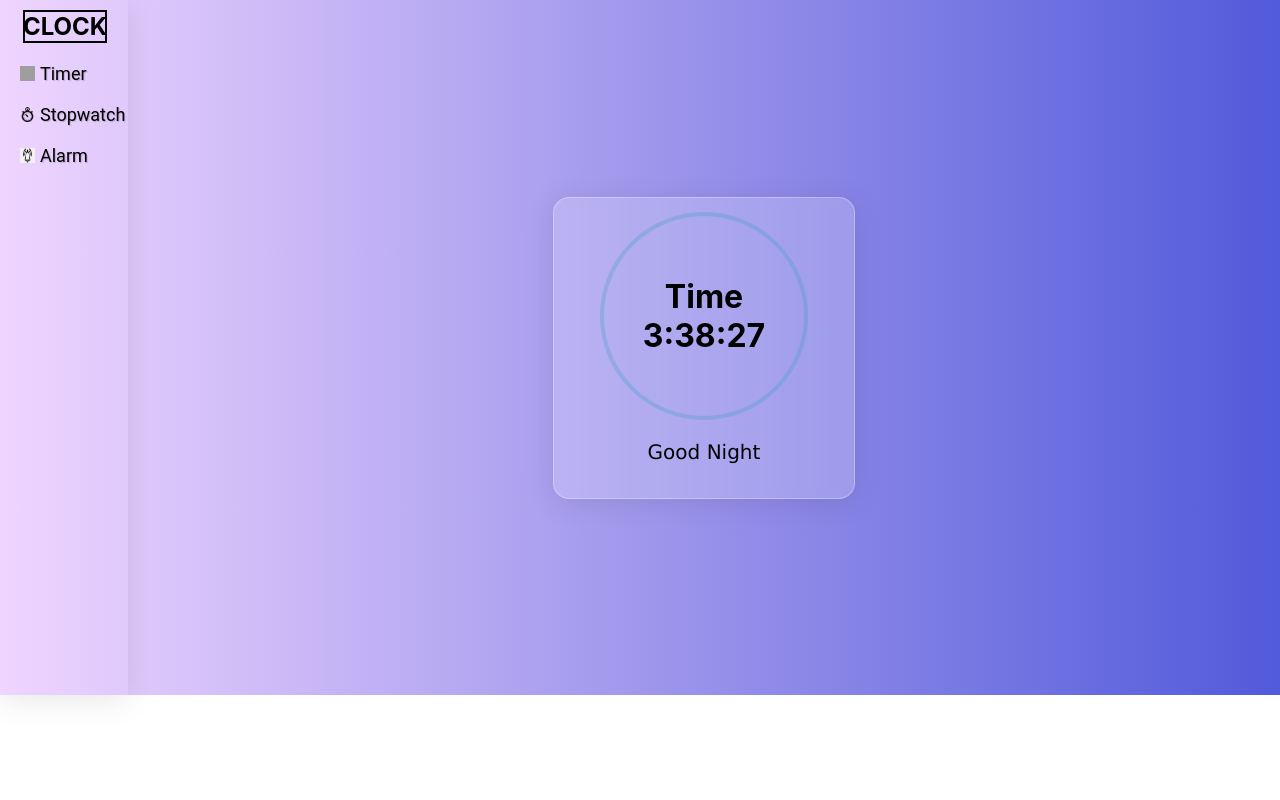
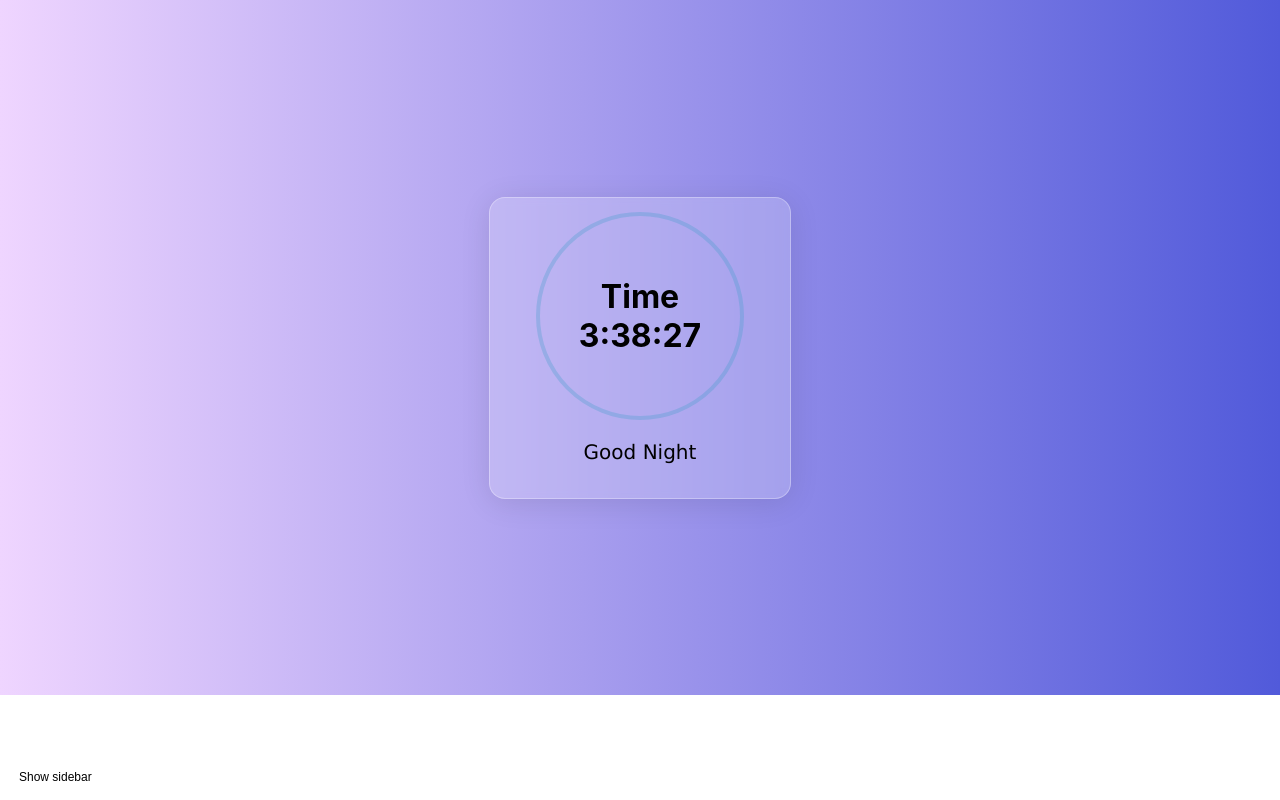
Before and after one commit to somtyagi20/Digital-Clock, a React (Create React App) app: page / in a window 1280 px wide. Built offline with nearby package versions, Linux system fonts and the light colour scheme; grey boxes are pictures that could not be loaded.

Commit message:
"Hide sidebar button added"

```diff
--- a/src/App.css
+++ b/src/App.css
@@ -6,7 +6,7 @@ body {
 }
 .sidebar {
   float: left;
-  display: inline-flex;
+  display: none;
   flex-direction: column;
   gap: 20px;
   background: transparent;
@@ -106,3 +106,19 @@ p {
   font-family: Verdana, Geneva, Tahoma, sans-serif;
   font-weight: 120;
 }
+button {
+  background: rgba(255, 255, 255, 0.2);
+  backdrop-filter: blur(5px);
+  -webkit-backdrop-filter: blur(5px);
+  border: 1px solid white;
+  border-radius: 10px;
+  color: rgb(0, 0, 0);
+  text-align: center;
+  font-size: 12px;
+  margin: 4px 2px;
+  cursor: pointer;
+  position: fixed;
+  left: 6px;
+  bottom: 6px;
+  padding: 5px 10px;
+}
--- a/src/App.js
+++ b/src/App.js
@@ -10,6 +10,8 @@ function App() {
   const [minute, setMinute] = useState(time.getMinutes());
   const [second, setSecond] = useState(time.getSeconds());
   const [wish, setWish] = useState("Good Morning");
+  const [text, setText] = useState("Show sidebar");
+
   setInterval(() => {
     const time = new Date();
     setHour(time.getHours());
@@ -45,7 +47,19 @@ function App() {
           <a href="rs">Alarm</a>
         </div>
       </div>
-
+      <button
+        onClick={() => {
+          const sidebar = document.querySelector(".sidebar");
+          sidebar.style.display === "none"
+            ? (sidebar.style.display = "inline-flex")
+            : (sidebar.style.display = "none");
+          sidebar.style.display === "none"
+            ? setText("Show sidebar")
+            : setText("Hide sidebar");
+        }}
+      >
+        {text}
+      </button>
       <div className="time-container">
         <div className="time">
           <div className="time-circle">
```
